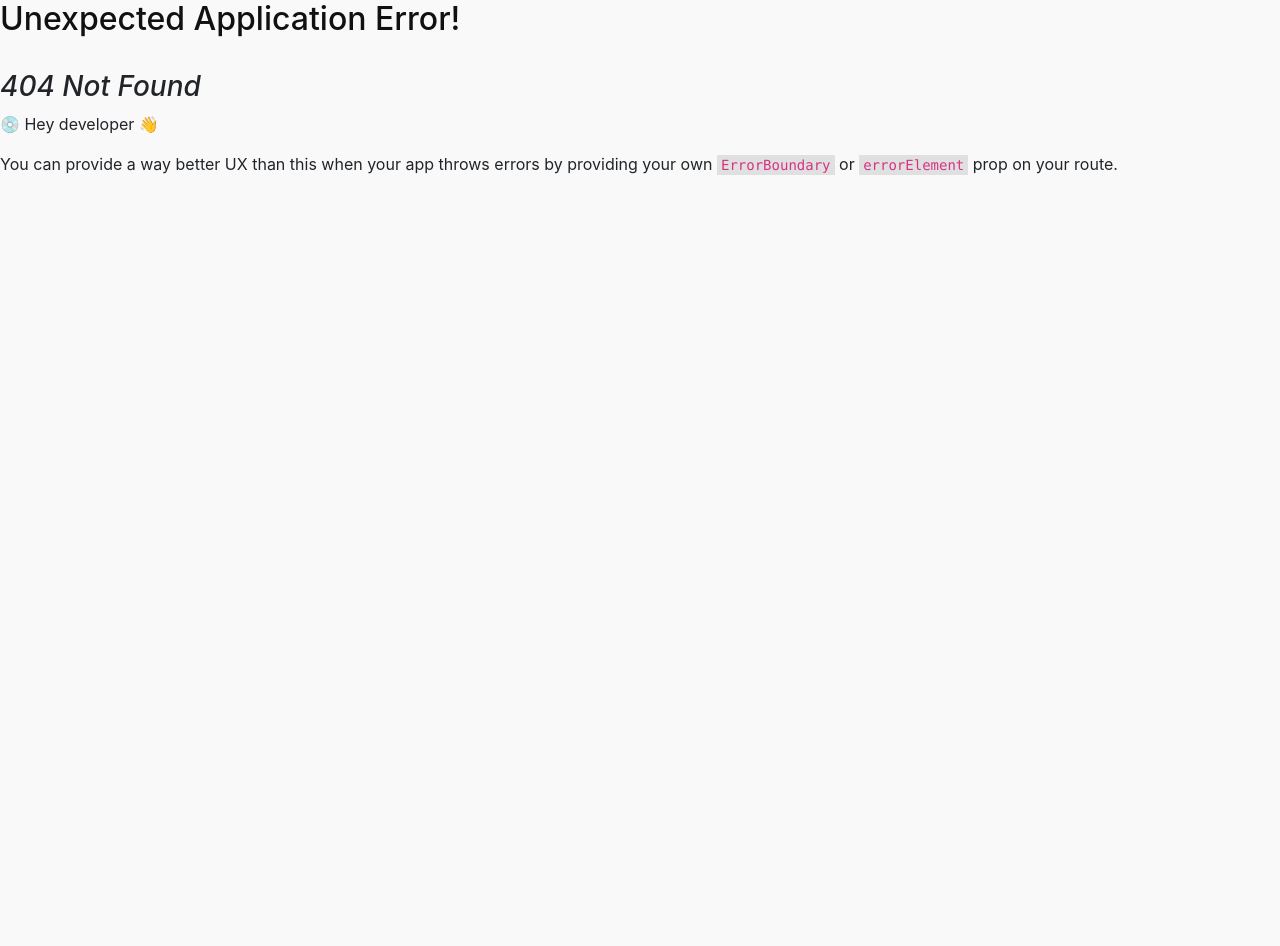
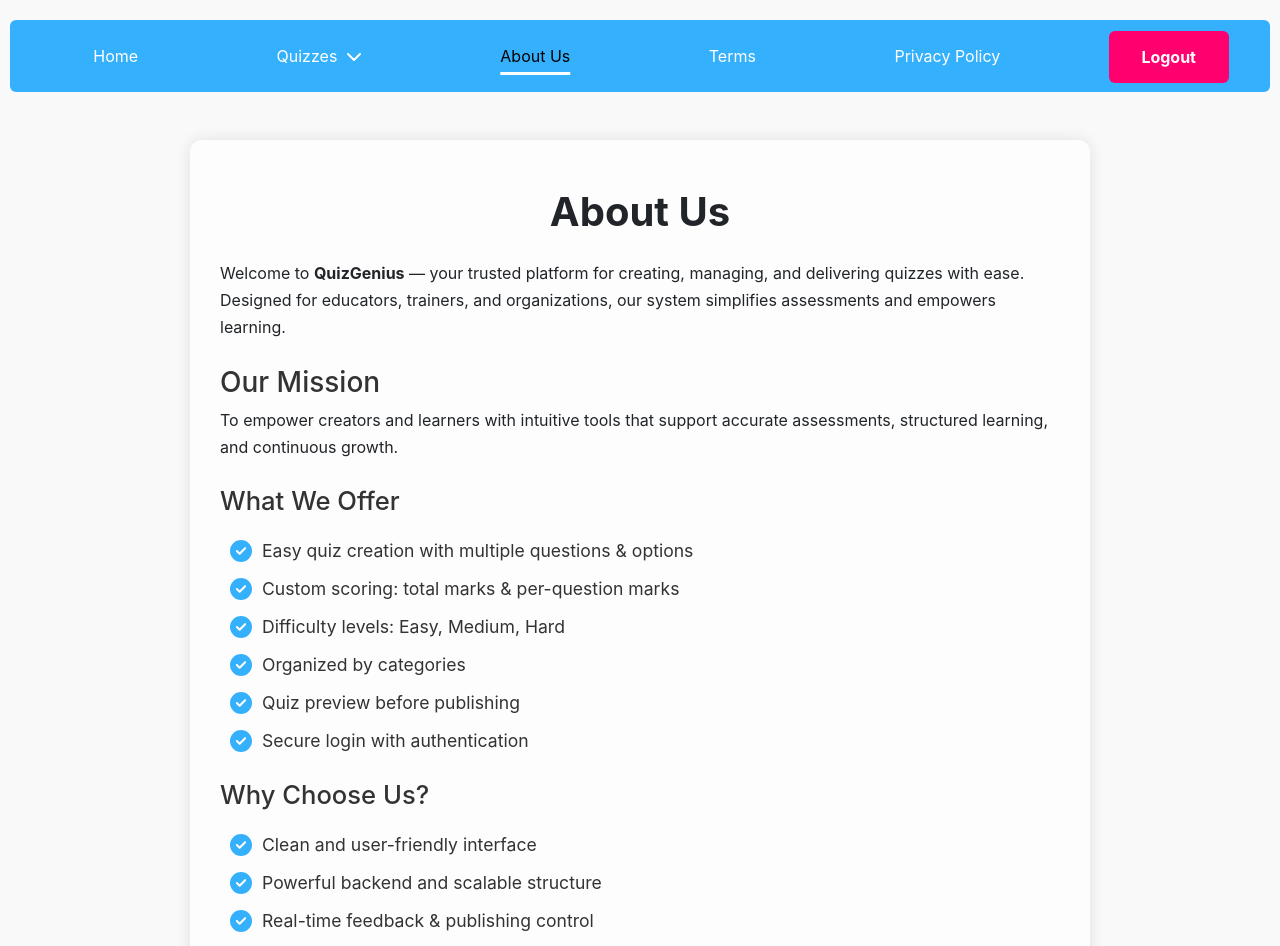
Before and after one commit to vikas-trivedi01/Quiz-system, a React (Vite) app in the folder frontend/: page /about in a window 1280 px wide. Before the commit this address had no page. Shown: the top 946 px of the page. Before the commit the page ends 800 px from the top, so only its background shows below. Built offline with nearby package versions, Linux system fonts and the light colour scheme.

Commit message:
add an option to view a quiz's questions directly from the quiz listings, implement a confirmation page for quiz deletion, and update the About page content

```diff
--- a/frontend/src/components/About.jsx
+++ b/frontend/src/components/About.jsx
@@ -1,5 +1,7 @@
 import { faCircleCheck } from "@fortawesome/free-solid-svg-icons";
 import { FontAwesomeIcon } from "@fortawesome/react-fontawesome";
+
+import "../styles/variables.css";
 
 const About = () => {
   return (
@@ -31,23 +33,54 @@ const About = () => {
         structured learning, and continuous growth.
       </p>
 
-      <h3 className="mt-4" style={{ color: "#333" }}>What We Offer</h3>
-      <ul style={{ paddingLeft: "1.2rem" }}>
-        <li> <FontAwesomeIcon icon={faCircleCheck} style={{ marginRight: "10px",fontSize: "20px" }}/> Easy quiz creation with multiple questions & options</li>
-        <li> <FontAwesomeIcon icon={faCircleCheck} style={{ marginRight: "10px",fontSize: "20px" }}/> Custom scoring: total marks & per-question marks</li>
-        <li> <FontAwesomeIcon icon={faCircleCheck} style={{ marginRight: "10px",fontSize: "20px" }}/> Difficulty levels: Easy, Medium, Hard</li>
-        <li> <FontAwesomeIcon icon={faCircleCheck} style={{ marginRight: "10px",fontSize: "20px" }}/> Organized by categories</li>
-        <li> <FontAwesomeIcon icon={faCircleCheck} style={{ marginRight: "10px",fontSize: "20px" }}/> Quiz preview before publishing</li>
-        <li> <FontAwesomeIcon icon={faCircleCheck} style={{ marginRight: "10px",fontSize: "20px" }}/> Secure login with authentication</li>
-      </ul>
+     <h3 className="mt-4" style={{ color: "#333", fontSize: "1.6rem" }}>What We Offer</h3>
+<ul style={{ paddingLeft: "0", listStyle: "none" }}>
+  <li style={{ display: "flex", alignItems: "center", fontSize: "1.1rem", marginBottom: "0.5rem", color: "#333" }}>
+    <FontAwesomeIcon icon={faCircleCheck} style={{ marginRight: "10px", fontSize: "22px", color: "var(--clr-primary)" }} />
+    Easy quiz creation with multiple questions & options
+  </li>
+  <li style={{ display: "flex", alignItems: "center", fontSize: "1.1rem", marginBottom: "0.5rem", color: "#333" }}>
+    <FontAwesomeIcon icon={faCircleCheck} style={{ marginRight: "10px", fontSize: "22px", color: "var(--clr-primary)" }} />
+    Custom scoring: total marks & per-question marks
+  </li>
+  <li style={{ display: "flex", alignItems: "center", fontSize: "1.1rem", marginBottom: "0.5rem", color: "#333" }}>
+    <FontAwesomeIcon icon={faCircleCheck} style={{ marginRight: "10px", fontSize: "22px", color: "var(--clr-primary)" }} />
+    Difficulty levels: Easy, Medium, Hard
+  </li>
+  <li style={{ display: "flex", alignItems: "center", fontSize: "1.1rem", marginBottom: "0.5rem", color: "#333" }}>
+    <FontAwesomeIcon icon={faCircleCheck} style={{ marginRight: "10px", fontSize: "22px", color: "var(--clr-primary)" }} />
+    Organized by categories
+  </li>
+  <li style={{ display: "flex", alignItems: "center", fontSize: "1.1rem", marginBottom: "0.5rem", color: "#333" }}>
+    <FontAwesomeIcon icon={faCircleCheck} style={{ marginRight: "10px", fontSize: "22px", color: "var(--clr-primary)" }} />
+    Quiz preview before publishing
+  </li>
+  <li style={{ display: "flex", alignItems: "center", fontSize: "1.1rem", marginBottom: "0.5rem", color: "#333" }}>
+    <FontAwesomeIcon icon={faCircleCheck} style={{ marginRight: "10px", fontSize: "22px", color: "var(--clr-primary)" }} />
+    Secure login with authentication
+  </li>
+</ul>
 
-      <h3 className="mt-4" style={{ color: "#333" }}>Why Choose Us?</h3>
-      <ul style={{ paddingLeft: "1.2rem" }}>
-        <li> <FontAwesomeIcon icon={faCircleCheck} style={{ marginRight: "10px",fontSize: "20px" }}/> Clean and user-friendly interface</li>
-        <li> <FontAwesomeIcon icon={faCircleCheck} style={{ marginRight: "10px",fontSize: "20px" }}/> Powerful backend and scalable structure</li>
-        <li> <FontAwesomeIcon icon={faCircleCheck} style={{ marginRight: "10px",fontSize: "20px" }}/> Real-time feedback & publishing control</li>
-        <li> <FontAwesomeIcon icon={faCircleCheck} style={{ marginRight: "10px",fontSize: "20px" }}/> Ideal for schools, colleges, and corporate use</li>
-      </ul>
+<h3 className="mt-4" style={{ color: "#333", fontSize: "1.6rem" }}>Why Choose Us?</h3>
+<ul style={{ paddingLeft: "0", listStyle: "none" }}>
+  <li style={{ display: "flex", alignItems: "center", fontSize: "1.1rem", marginBottom: "0.5rem", color: "#333" }}>
+    <FontAwesomeIcon icon={faCircleCheck} style={{ marginRight: "10px", fontSize: "22px", color: "var(--clr-primary)" }} />
+    Clean and user-friendly interface
+  </li>
+  <li style={{ display: "flex", alignItems: "center", fontSize: "1.1rem", marginBottom: "0.5rem", color: "#333" }}>
+    <FontAwesomeIcon icon={faCircleCheck} style={{ marginRight: "10px", fontSize: "22px", color: "var(--clr-primary)" }} />
+    Powerful backend and scalable structure
+  </li>
+  <li style={{ display: "flex", alignItems: "center", fontSize: "1.1rem", marginBottom: "0.5rem", color: "#333" }}>
+    <FontAwesomeIcon icon={faCircleCheck} style={{ marginRight: "10px", fontSize: "22px", color: "var(--clr-primary)" }} />
+    Real-time feedback & publishing control
+  </li>
+  <li style={{ display: "flex", alignItems: "center", fontSize: "1.1rem", marginBottom: "0.5rem", color: "#333" }}>
+    <FontAwesomeIcon icon={faCircleCheck} style={{ marginRight: "10px", fontSize: "22px", color: "var(--clr-primary)" }} />
+    Ideal for schools, colleges, and corporate use
+  </li>
+</ul>
+
 
 
       <p className="mt-4">
--- a/frontend/src/components/ListItem.jsx
+++ b/frontend/src/components/ListItem.jsx
@@ -1,5 +1,6 @@
 import { FontAwesomeIcon } from "@fortawesome/react-fontawesome";
-import { faUpRightFromSquare } from "@fortawesome/free-solid-svg-icons";
+import { faTrash, faUpRightFromSquare } from "@fortawesome/free-solid-svg-icons";
+import { useNavigate } from "react-router-dom";
 
 const ListItem = ({
   quizName,
@@ -11,7 +12,11 @@ const ListItem = ({
   difficulty,
   status,
   createdBy,
+  questions,
+  isAdmin,
 }) => {
+  const navigate = useNavigate();
+
   const joinButtonStyle = {
     backgroundColor: "var(--clr-primary)",
     color: "#fff",
@@ -21,9 +26,34 @@ const ListItem = ({
     cursor: "pointer",
     display: "flex",
     alignItems: "center",
+    justifyContent: "center",
     gap: "22px",
     fontWeight: "600",
-    width: "150px",
+    width: "200px",
+  };
+
+  const viewQuestionsButtonStyle = {
+    backgroundColor: "var(--clr-primary)",
+    color: "#fff",
+    borderRadius: "var(--border-radius)",
+    padding: "5px 10px",
+    border: "none",
+    cursor: "pointer",
+    gap: "22px",
+    fontWeight: "600",
+    width: "100px",
+  };
+
+  const deleteQuizButtonStyle = {
+    backgroundColor: "var(--clr-accent)",
+    color: "#000",
+    borderRadius: "var(--border-radius)",
+    padding: "5px 10px",
+    border: "none",
+    cursor: "pointer",
+    gap: "22px",
+    fontWeight: "600",
+    width: "100px",
   };
 
   const labelStyle = {
@@ -46,6 +76,28 @@ const ListItem = ({
     flex: "1 1 200px",
     margin: "10px",
   };
+
+  const viewQuestions = () => {
+
+    if (isAdmin) {
+
+      navigate("/quizzes/preview", {
+        state: {
+          questions,
+          quizName,
+          totalMarks,
+          eachQuestionMarks,
+          category,
+          difficulty,
+          numberOfQuestions,
+          isAdmin
+        },
+      });
+
+    }
+
+  };
+
 
   return (
     <div
@@ -71,10 +123,28 @@ const ListItem = ({
         <div style={{ fontSize: "1.5rem", fontWeight: "700", color: "#333" }}>
           {quizName}
         </div>
-        <button style={joinButtonStyle}>
-          Join Quiz
-          <FontAwesomeIcon icon={faUpRightFromSquare} />
-        </button>
+
+       {
+          isAdmin ? (
+            <div style={{ display: "flex", alignItems: "center", justifyContent: "center", gap: "10px" }}>
+
+              <button style={viewQuestionsButtonStyle} title="View Question" onClick={() => viewQuestions()}>
+                <FontAwesomeIcon icon={faUpRightFromSquare} />
+              </button>
+              <button style={deleteQuizButtonStyle} title="Delete Quiz" onClick={() => deleteQuiz()}>
+                <FontAwesomeIcon icon={faTrash} />
+              </button>
+
+            </div>
+          ) : (
+            <button style={joinButtonStyle}>
+              Join Quiz
+              <FontAwesomeIcon icon={faUpRightFromSquare} />
+            </button>
+          )
+        }
+
+
       </div>
 
       <div
--- a/frontend/src/components/Navbar.jsx
+++ b/frontend/src/components/Navbar.jsx
@@ -123,6 +123,17 @@ const Navbar = () => {
 
         <li className="nav-item">
           <NavLink
+            to="/about"
+            className={({ isActive }) =>
+              `nav-link ${isActive ? "active-nav-link" : ""}`
+            }
+          >
+            About Us
+          </NavLink>
+        </li>
+
+        <li className="nav-item">
+          <NavLink
             to="/terms"
             className={({ isActive }) =>
               `nav-link ${isActive ? "active-nav-link" : ""}`
--- a/frontend/src/components/QuizAll.jsx
+++ b/frontend/src/components/QuizAll.jsx
@@ -15,7 +15,6 @@ const QuizAll = () => {
 
       setQuizzes(response.data.data);
       setAreQuizzesFetched(true);
-      console.log(response);
     };
 
     getQuizzes();
@@ -38,6 +37,8 @@ const QuizAll = () => {
                 difficulty={quiz.difficulty}
                 status={quiz.status}
                 createdBy={quiz.creator.userName}
+                questions={quiz.questions}
+                isAdmin={true}
               />
             );
           })}
--- /dev/null
+++ b/frontend/src/components/QuizDeletionConfirmation.jsx
@@ -0,0 +1,87 @@
+import { useNavigate } from "react-router-dom";
+
+const QuizDeletionConfirmation = ({ quizTitle = "Untitled Quiz", onDelete }) => {
+  const navigate = useNavigate();
+
+  const containerStyle = {
+  minHeight: "81vh",
+  backgroundColor: "#f9f9f9",
+  display: "flex",
+  alignItems: "center",
+  justifyContent: "center",
+};
+
+const cardStyle = {
+  backgroundColor: "#fff",
+  padding: "40px",
+  borderRadius: "12px",
+  boxShadow: "0 4px 12px rgba(0,0,0,0.1)",
+  maxWidth: "500px",
+  width: "90%",
+  textAlign: "center",
+};
+
+const headingStyle = {
+  fontSize: "24px",
+  marginBottom: "20px",
+  color: "#d32f2f",
+};
+
+const descriptionStyle = {
+  fontSize: "16px",
+  color: "#555",
+  marginBottom: "30px",
+};
+
+const buttonContainerStyle = {
+  display: "flex",
+  justifyContent: "space-around",
+};
+
+const cancelButtonStyle = {
+  padding: "10px 20px",
+  backgroundColor: "var(--clr-primary)",
+  border: "none",
+  borderRadius: "6px",
+  fontWeight: "bold",
+  cursor: "pointer",
+};
+
+const deleteButtonStyle = {
+  padding: "10px 20px",
+  backgroundColor: "var(--clr-accent)",
+  color: "white",
+  border: "none",
+  borderRadius: "6px",
+  fontWeight: "bold",
+  cursor: "pointer",
+};
+
+
+  const handleCancel = () => {
+    navigate(-1);
+  };
+
+  return (
+    <div style={containerStyle}>
+      <div style={cardStyle}>
+        <h2 style={headingStyle}>Are you sure you want to delete this quiz?</h2>
+        <p style={descriptionStyle}>
+          <strong>{quizTitle}</strong> will be permanently removed. This action
+          cannot be undone.
+        </p>
+
+        <div style={buttonContainerStyle}>
+          <button style={cancelButtonStyle} onClick={handleCancel}>
+            Cancel
+          </button>
+          <button style={deleteButtonStyle} onClick={handleConfirm}>
+            Yes, Delete
+          </button>
+        </div>
+      </div>
+    </div>
+  );
+};
+
+export default QuizDeletionConfirmation;
--- a/frontend/src/components/QuizPreview.jsx
+++ b/frontend/src/components/QuizPreview.jsx
@@ -32,8 +32,8 @@ const QuizPreview = () => {
     category,
     difficulty,
     questions,
+    isAdmin
   } = location.state;
-
   const [optionsShown, setOptionsShown] = useState({});
 
   const toggleOptionsVisible = (index) => {
@@ -80,14 +80,32 @@ const QuizPreview = () => {
           margin: "40px 10px 40px 272px",
         }}
       >
-        <h2 className="mb-4">Ready to Launch?</h2>
-        <p className="mb-6">
-          Here's how your quiz will appear. Double-check your questions and
-          options!
-        </p>
+
+       {
+        isAdmin ? (
+          <>
+            <h2 className="mb-4">Your Quiz Questions</h2>
+            <p className="mb-6">
+              Here's a preview of your quiz questions and options. Review everything
+              carefully before sharing the quiz!
+            </p>
+          </>
+        ) : (
+          <>
+            <h2 className="mb-4">Ready to Launch?</h2>
+            <p className="mb-6">
+              Here's how your quiz will appear. Double-check your questions and
+              options!
+            </p>
+          </>
+        )
+      }
+
       </div>
 
       <div>
+        <h3 className="text-center">Quiz: {quizName}</h3>
+
         {questions.map((question, index) => {
           const isShown = optionsShown[index];
           return (
--- a/frontend/src/main.jsx
+++ b/frontend/src/main.jsx
@@ -12,6 +12,7 @@ import Home from "./components/Home";
 import Layout from "./components/Layout";
 import Terms from "./components/Terms";
 import Privacy from "./components/Privacy";
+import About from "./components/About";
 
 import QuizCode from "./components/QuizCode";
 import QuizList from "./components/QuizList";
@@ -20,12 +21,14 @@ import QuizReview from "./components/QuizReview";
 import QuizCreate from "./components/QuizCreate";
 import QuizPreview from "./components/QuizPreview";
 import QuizAll from "./components/QuizAll";
+import QuizDeletionConfirmation from "./components/QuizDeletionConfirmation";
 
 import Signup from "./components/SignUp";
 import Login from "./components/Login";
 
 import UserAuthenticationContextProvider from "./context/UserAuthenticationContextProvider";
 import ProtectedRoute from "./ProtectedRoute";
+
 
 const router = createBrowserRouter(
   createRoutesFromElements(
@@ -34,13 +37,28 @@ const router = createBrowserRouter(
         <Route path="signup" element={<Signup />} />
         <Route path="login" element={<Login />} />
       </Route>
+      <Route
+        path="unauthorized"
+        element={
+                 <div style={{
+                  display: "flex",
+                  flexDirection: "column",
+                  justifyContent: "center",
+                  alignItems: "center",
+                  height: "100vh",
+                  textAlign: "center"
+                }}>
+                  <h1>403 - Not Authorized</h1>
+                  <button type="button" onClick={() => window.location.href = "/"} style={{width: "300px"}}>
+                    Back to Home
+                  </button>
+                </div>
+
+                }
+      />
 
     <Route path="/" element={<Layout />}>
       <Route path="" element={<Home />} />
-      <Route
-        path="unauthorized"
-        element={<h1 className="text-center">403 - Not Authorized</h1>}
-      />
 
       <Route path="quizzes">
           <Route
@@ -103,10 +121,20 @@ const router = createBrowserRouter(
               </ProtectedRoute>
             }
           />
+
+          <Route
+            path="delete"
+            element={
+              <ProtectedRoute requiredRole="admin">
+                <QuizDeletionConfirmation />
+              </ProtectedRoute>
+            }
+          />
       </Route>
 
       <Route path="terms" element={<Terms />} />
       <Route path="privacy" element={<Privacy />} />
+      <Route path="about" element={<About />} />
     </Route>
 </>
   )
```
Also changed, not shown: 1 other file (tests, documents, lock files or other folders).
